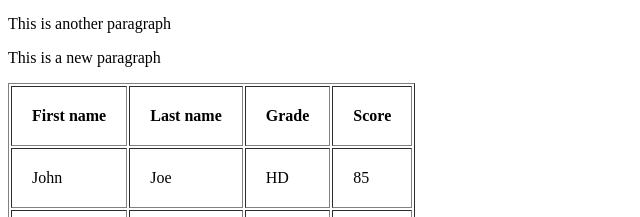
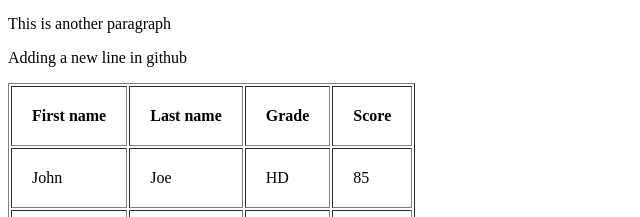
Before and after one commit to RileyAnstee/3179, a plain HTML site: page index.html in a window 1280 px wide. Shown: the part 190-407 px from the top of the page, 0-640 px from the left. Drawn offline with Linux system fonts and the light colour scheme.

Commit message:
Update index.html
Changing directly in github.

```diff
--- a/index.html
+++ b/index.html
@@ -20,7 +20,8 @@
         <p>This is another paragraph</p>
     </div>
 
-    <p> This is a new paragraph</p>
+
+    <p> Adding a new line in github </p>
 
     <!--comment
     works multi line -->
```
